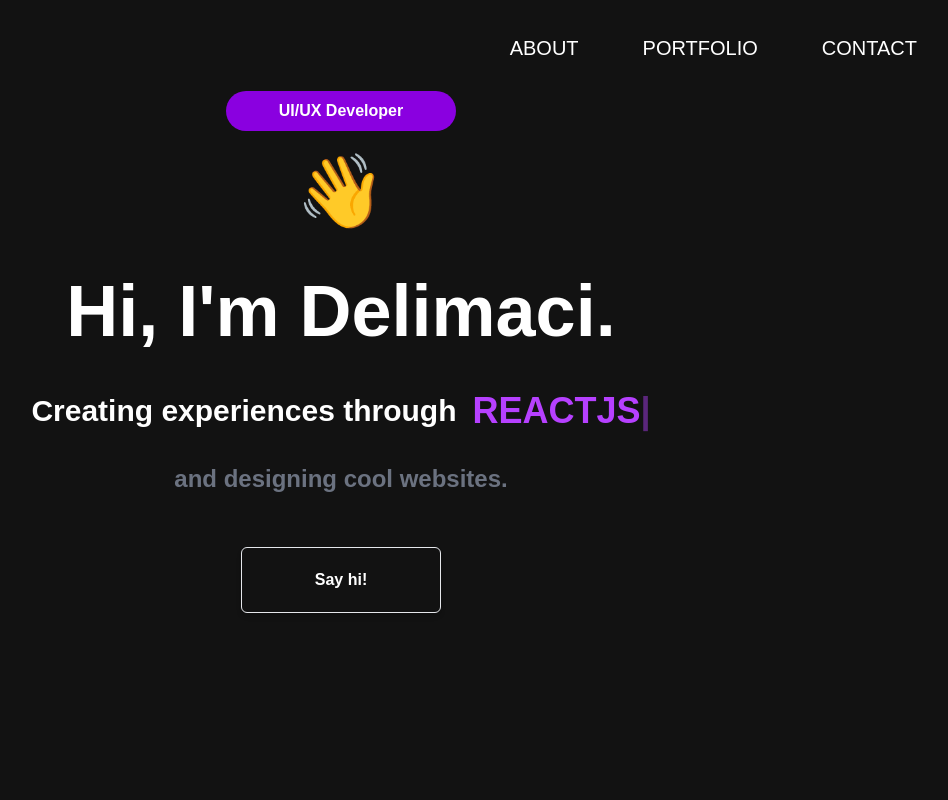
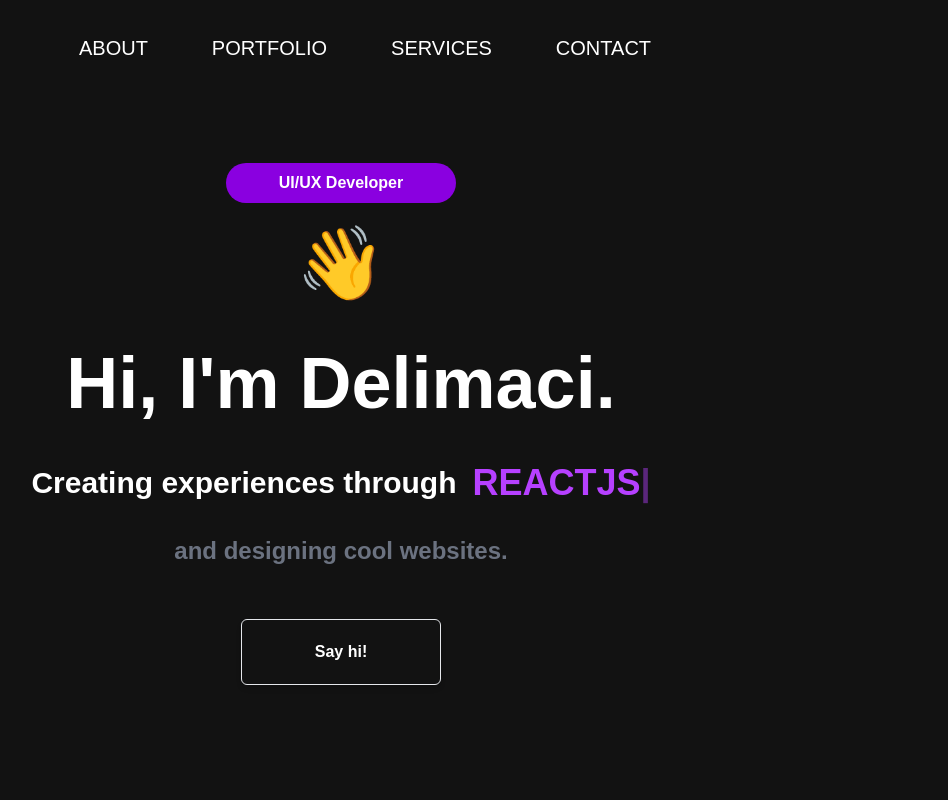
Before and after one commit to Delimaci/portfolio, a React (Create React App) app: page / in a window 1280 px wide. Shown: the top 800 px of the page, without its empty margins (299-1247 px from the left). Built offline with nearby package versions, Linux system fonts and the light colour scheme.

Commit message:
changes to navbar

```diff
--- a/src/components/About.jsx
+++ b/src/components/About.jsx
@@ -3,7 +3,7 @@
 
 const About = () => {
   return (
-    <div className='w-full bg-[white]	h-auto py-16 px-4'>
+    <div className='w-full bg-[white]	h-screen py-16 px-4'>
         <div className='max-w-[1240px] mx-auto grid md:grid-cols-2'>
           <img className='w-[500px] mx-auto my-4' src={Laptop} alt="/" />
           <div className='flex flex-col justify-center'>
@@ -13,6 +13,7 @@
               Lorem ipsum dolor sit amet consectetur adipisicing elit. Enim, cumque delectus. Officiis eum quasi est
               expedita facere culpa? Delectus mollitia vitae quasi a atque sunt iste fugiat deleniti facere molestias.
             </p>
+
             <button className='bg-[#b640ff] w-[200px] rounded-md font-medium my-6 mx-auto md:mx-0 py-3 text-white'>Get Started</button>
           </div>
         </div>
--- a/src/components/Hero.jsx
+++ b/src/components/Hero.jsx
@@ -7,12 +7,12 @@
 
 
 
-    <div className='w-full bg-[#121212]	py-28 md:py-14 px-4 justify-center'>
+    <div className='w-full bg-[#121212]	py-10 md:py-8 px-4 justify-center '>
    <div className='max-w-[800px] mt-[-96px]  w-full h-screen mx-auto text-center flex flex-col justify-center text-white'>
 
 
         <p className='rounded-full my-6 mx-auto py-2 bg-[#8a00e0] w-[230px] text-[#fff] font-bold p-2'>UI/UX Developer</p>
-        <div className="animate-wave text-4xl md:text-7xl ">👋</div>
+        <div className="animate-wave text-5xl md:text-7xl ">👋</div>
         <br></br>
         <h1 className='  px-10 md:text-7xl sm:text-6xl text-4xl font-bold md:py-6  '>Hi, I'm Delimaci. </h1>
 
--- a/src/components/MenuItems.jsx
+++ b/src/components/MenuItems.jsx
@@ -27,6 +27,10 @@
                        hover:-translate-y-1 hover:scale-110
                        rounded-lg p-4 border border-white-900 cursor-pointer' >Portfolio</li>
 
+                <li className='text-white transition duration-500 ease-in-out
+                       transform
+                       hover:-translate-y-1 hover:scale-110
+                       rounded-lg p-4 border border-white-900 cursor-pointer' >Services</li>
 
         <li className='text-white transition duration-500 ease-in-out
                        transform
--- a/src/components/Navbar2.jsx
+++ b/src/components/Navbar2.jsx
@@ -3,6 +3,10 @@
 import {AiOutlineClose, AiOutlineMenu} from 'react-icons/ai';
 
 const Navbar2 = () => {
+
+
+
+
 
     const [active, setActive] = useState(false)
 
@@ -22,8 +26,21 @@
         lockScroll();
     }
 
+    const [color, setColor] = useState(false)
+    const changeColor = () =>{
+        if(window.scrollY >= 90){
+            setColor(true)
+        } else{
+            setColor(false)
+        }
+    }
+
+    window.addEventListener('scroll', changeColor)
+
+
   return (
-    <div className='z-50 fixed flex justify-between items-center h-24  w-full mx-auto px-10 2xl:px-60 bg-transparent text-white'>
+    <div className={color ? 'transition-all duration-700 bg-black/80 sticky top-0 z-50' : 'transition-all duration-700 top-0  '}>
+    <div className='z-50 sticky top-0  flex items-center justify-center h-24  w-full mx-auto px-50 2xl:px-60  text-white'>
         <div className="text-2xl font-bold text-center uppercase ">
             <h1 className=' text-purple-400 text-4xl md:text-5xl  md:px-6'></h1>
         </div>
@@ -34,9 +51,10 @@
             <AiOutlineMenu onClick={someFunc} className='scale-150 cursor-pointer ' />
             </div>
 
-            <ul className='hidden md:px-2 md:flex gap-8 p-6 px-40 uppercase '>
+            <ul className='hidden md:px-2 md:flex gap-8 p-6 px-40 uppercase  '>
             <li className='md:text-xl text-xl p-4'>About</li>
             <li className='md:text-xl text-xl p-4' >Portfolio</li>
+            <li className='md:text-xl text-xl p-4' >Services</li>
             <li className='md:text-xl text-xl p-4'>Contact</li>
             </ul>
 
@@ -45,6 +63,7 @@
         </nav>
 
     </div>
+    </div>
   )
 }
 
```
